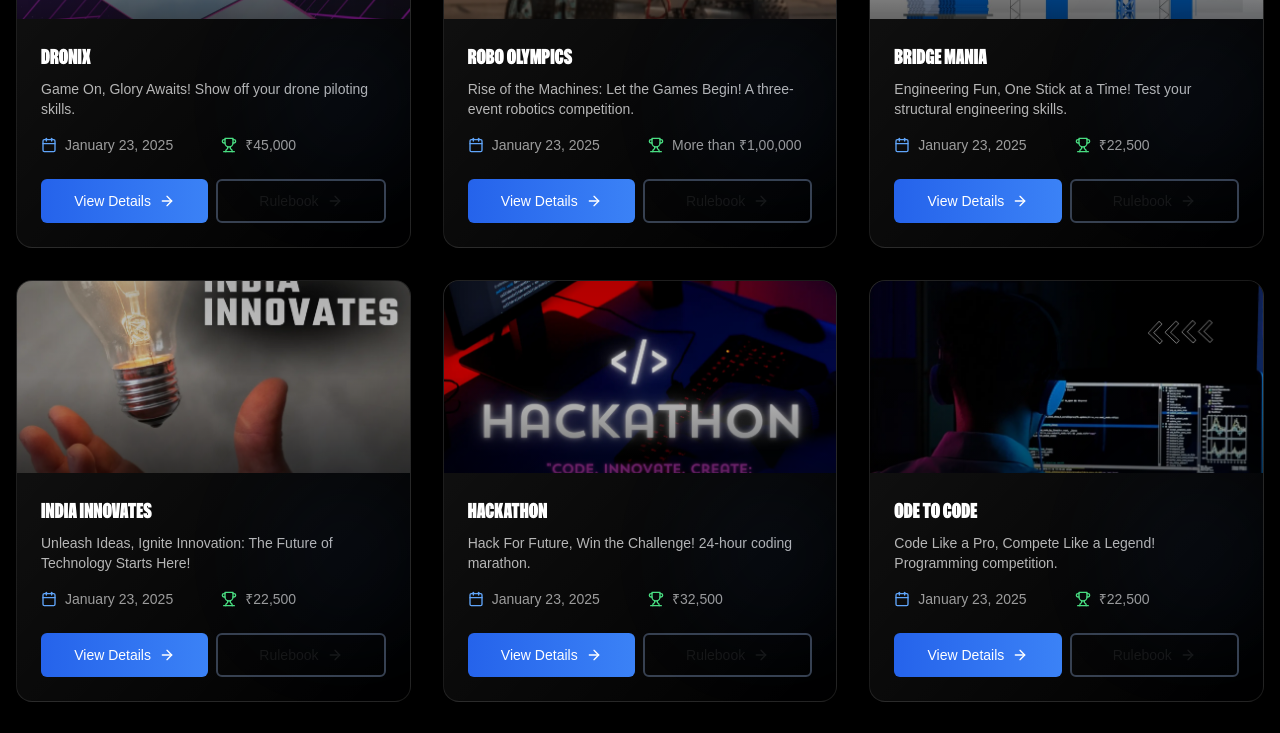
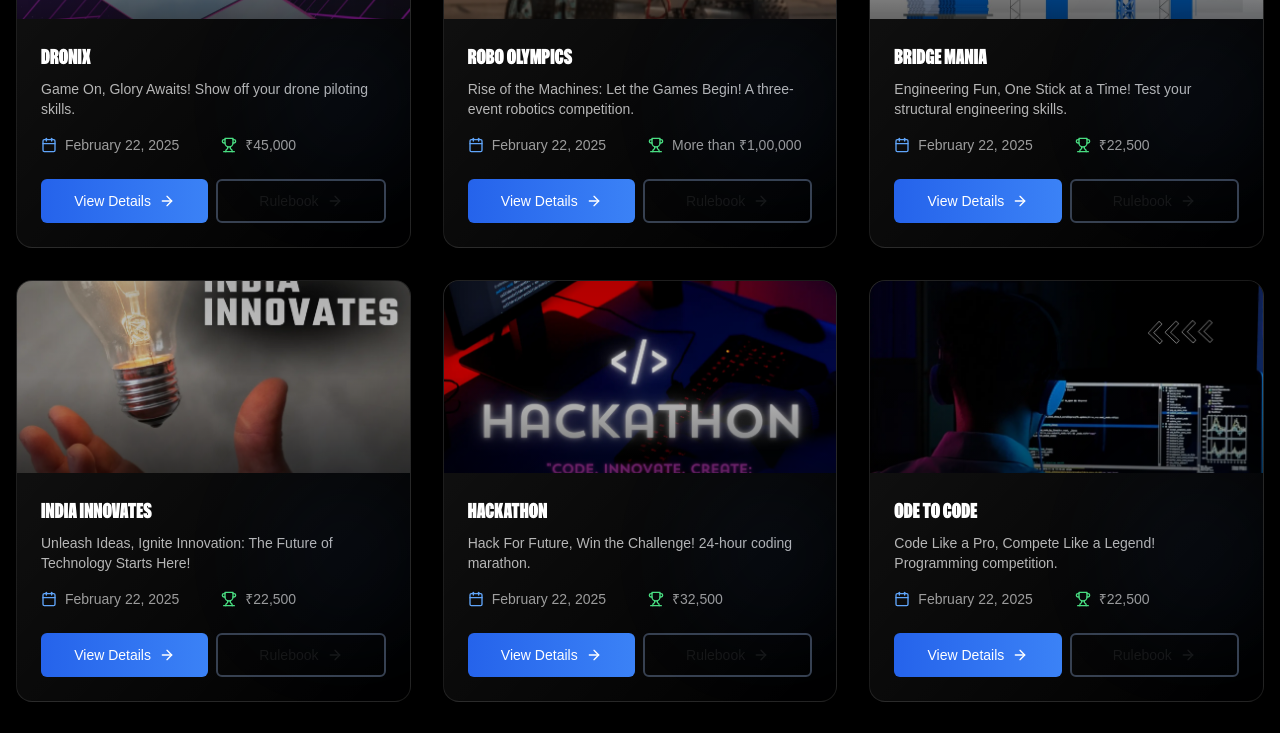
Before and after one commit to animesh-94/wings, a Next.js app: page /events in a window 1280 px wide. Shown: the part 1240-1973 px from the top of the page. Built offline with nearby package versions, Linux system fonts and the light colour scheme; a web font is replaced by a local one.

Commit message:
Updated the dates of the events

```diff
--- a/app/schedule/page.tsx
+++ b/app/schedule/page.tsx
@@ -23,7 +23,7 @@ interface DaySchedule {
 // Schedule data
 const schedule: DaySchedule[] = [
   {
-    date: "January 22, 2025",
+    date: "February 21, 2025",
     title: "Day 1: Setting the Stage",
     description: "Opening ceremonies and key talks to kick off the tech fest",
     events: [
@@ -44,7 +44,7 @@ const schedule: DaySchedule[] = [
     ],
   },
   {
-    date: "January 23, 2025",
+    date: "February 22, 2025",
     title: "Day 2: Tech Exploration",
     description: "A packed day of tech events and competitions",
     events: [
@@ -122,7 +122,7 @@ const schedule: DaySchedule[] = [
     ],
   },
   {
-    date: "January 24, 2025",
+    date: "February 23, 2025",
     title: "Day 3: Grand Finals and Farewell",
     description: "Final rounds and prize distribution to conclude the festival",
     events: [
@@ -317,7 +317,7 @@ const SchedulePage = () => {
             animate={{ opacity: 1, y: 0 }}
             className="mb-6 font-mono text-sm uppercase tracking-wider text-blue-400"
           >
-            January 22-24, 2025
+            February 21-23, 2025
           </motion.span>
 
           <motion.h1
--- a/components/events/data.ts
+++ b/components/events/data.ts
@@ -27,7 +27,7 @@ export const events: Event[] = [
     title: "BGMI",
     description:
       "Game On, Glory Awaits! Compete in BGMI and Valorant tournaments.",
-    date: "January 23, 2025",
+    date: "February 22, 2025",
     prize: "₹22,500",
     image: "/events/bgmi.webp",
     category: "competitions",
@@ -64,7 +64,7 @@ export const events: Event[] = [
     title: "Valorant",
     description:
       "Game On, Glory Awaits! Compete in BGMI and Valorant tournaments.",
-    date: "January 23, 2025",
+    date: "February 22, 2025",
     prize: "₹22,500",
     image: "/events/valorant.webp",
     category: "competitions",
@@ -99,7 +99,7 @@ export const events: Event[] = [
     id: 2,
     title: "Dronix",
     description: "Game On, Glory Awaits! Show off your drone piloting skills.",
-    date: "January 23, 2025",
+    date: "February 22, 2025",
     prize: "₹45,000",
     image: "/events/dronix.webp",
     category: "technical",
@@ -129,7 +129,7 @@ export const events: Event[] = [
     title: "Robo Olympics",
     description:
       "Rise of the Machines: Let the Games Begin! A three-event robotics competition.",
-    date: "January 23, 2025",
+    date: "February 22, 2025",
     prize: "More than ₹1,00,000",
     image: "/events/roborace.webp",
     category: "technical",
@@ -175,7 +175,7 @@ export const events: Event[] = [
     title: "Bridge Mania",
     description:
       "Engineering Fun, One Stick at a Time! Test your structural engineering skills.",
-    date: "January 23, 2025",
+    date: "February 22, 2025",
     prize: "₹22,500",
     image: "/events/bridge-mania.jpg",
     category: "technical",
@@ -209,7 +209,7 @@ export const events: Event[] = [
     title: "India Innovates",
     description:
       "Unleash Ideas, Ignite Innovation: The Future of Technology Starts Here!",
-    date: "January 23, 2025",
+    date: "February 22, 2025",
     prize: "₹22,500",
     image: "/events/iif.webp",
     category: "technical",
@@ -236,7 +236,7 @@ export const events: Event[] = [
     id: 6,
     title: "Hackathon",
     description: "Hack For Future, Win the Challenge! 24-hour coding marathon.",
-    date: "January 23, 2025",
+    date: "February 22, 2025",
     prize: "₹32,500",
     image: "/events/hackathon.webp",
     category: "technical",
@@ -264,7 +264,7 @@ export const events: Event[] = [
     title: "Ode to Code",
     description:
       "Code Like a Pro, Compete Like a Legend! Programming competition.",
-    date: "January 23, 2025",
+    date: "February 22, 2025",
     prize: "₹22,500",
     image: "/events/ode-to-code.webp",
     category: "technical",
@@ -294,7 +294,7 @@ export const events: Event[] = [
     id: 8,
     title: "CAD War",
     description: "Design, Draft, Dominate: Unleash Your Creativity with CAD!",
-    date: "January 23, 2025",
+    date: "February 22, 2025",
     prize: "₹22,500",
     image: "/events/cad-war.avif",
     category: "technical",
@@ -325,7 +325,7 @@ export const events: Event[] = [
     id: 9,
     title: "Bike and Car Expo",
     description: "Drive the Future, Ride the Adventure!",
-    date: "January 23, 2025",
+    date: "February 22, 2025",
     prize: "Exhibition Event",
     image: "/events/auto-expo.jpg",
     category: "competitions",
@@ -352,7 +352,7 @@ export const events: Event[] = [
     id: 10,
     title: "Music Concert",
     description: "Experience the Magic of Live Music!",
-    date: "January 23, 2025",
+    date: "February 22, 2025",
     prize: "NaN",
     image: "/events/concert.avif",
     category: "cultural",
--- a/components/hero.tsx
+++ b/components/hero.tsx
@@ -50,7 +50,7 @@ const Hero = () => {
             transition={{ delay: 0.3 }}
             className="block font-mono text-sm uppercase tracking-widest text-blue-400 mb-6"
           >
-            January 22-24, 2025
+            February 21-23, 2025
           </motion.span>
 
           {/* Main Title */}
```
